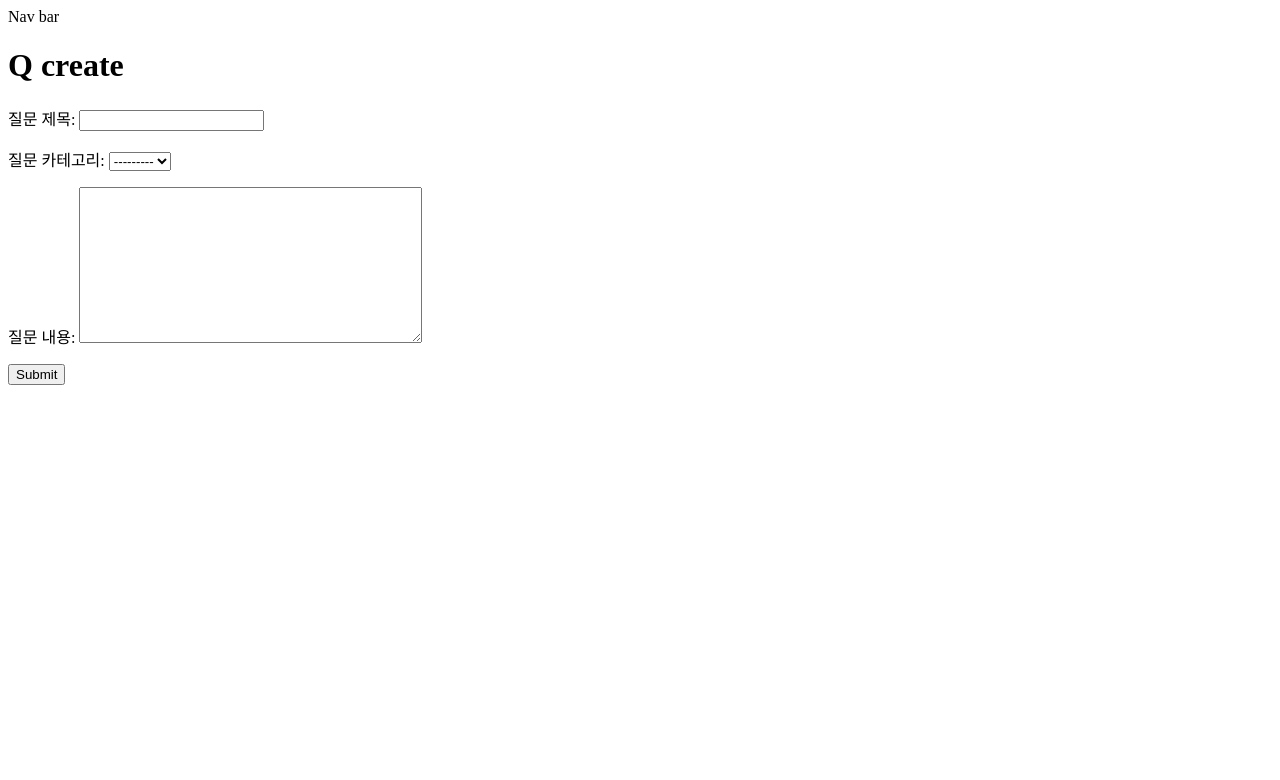
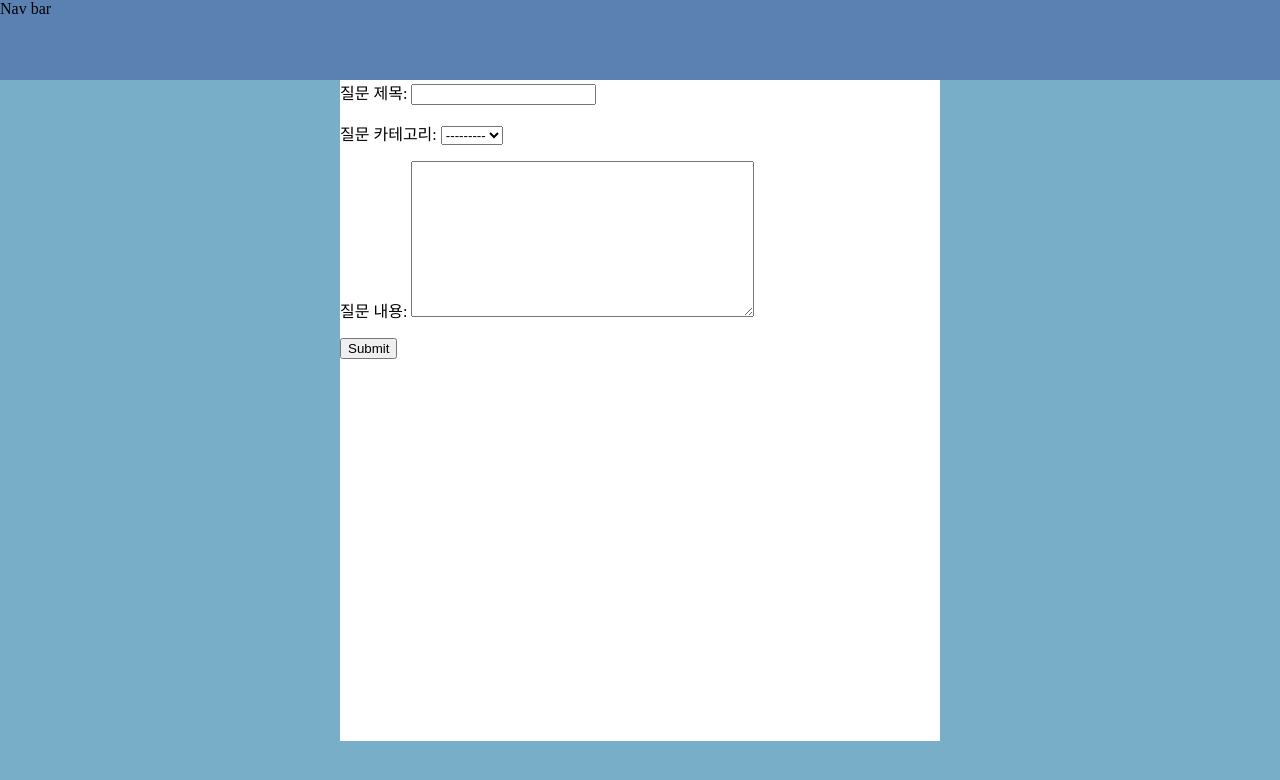
Before and after one commit to hufslion10th/ShareAbroad, a Django app: page /QnA/create-Q in a window 1280 px wide. Shown: the top 780 px of the page. Run offline with Django 4.2, Linux system fonts and the light colour scheme.

Commit message:
✅[CHORE] layout.html 기본 틀 설정

```diff
--- a/ShareAbroad/settings.py
+++ b/ShareAbroad/settings.py
@@ -123,7 +123,9 @@ USE_TZ = True
 # Static files (CSS, JavaScript, Images)
 # https://docs.djangoproject.com/en/4.0/howto/static-files/
 
-STATIC_URL = 'static/'
+STATIC_URL = "/static/"
+STATIC_ROOT = os.path.join(BASE_DIR, "collected_static")
+STATICFILES_DIRS = (os.path.join(BASE_DIR, "static"),)
 
 # Default primary key field type
 # https://docs.djangoproject.com/en/4.0/ref/settings/#default-auto-field
--- /dev/null
+++ b/static/css/layout.css
@@ -0,0 +1,20 @@
+body {
+    background-color: #79aec8;
+    margin: 0;
+}
+
+header {
+    position: fixed;
+    width: 100vw;
+    height: 80px;
+    top: 0;
+    margin: 0;
+    background-color: #5b80b2;
+}
+
+.main-body {
+    max-width: 600px;
+    min-height: 90vh;
+    background-color: white;
+    margin: 0 auto;
+}
--- a/templates/layout.html
+++ b/templates/layout.html
@@ -5,11 +5,13 @@
     <meta name="viewport"
           content="width=device-width, user-scalable=no, initial-scale=1.0, maximum-scale=1.0, minimum-scale=1.0">
     <meta http-equiv="X-UA-Compatible" content="ie=edge">
+    {% load static %}
+    <link rel="stylesheet" href="{% static 'css/layout.css' %}">
     <title>ShareAbroad</title>
 </head>
 <body>
-    <main>Nav bar</main>
-    <main>
+    <header>Nav bar</header>
+    <main class="main-body">
         {% block content %}
         {% endblock %}
     </main>
```
